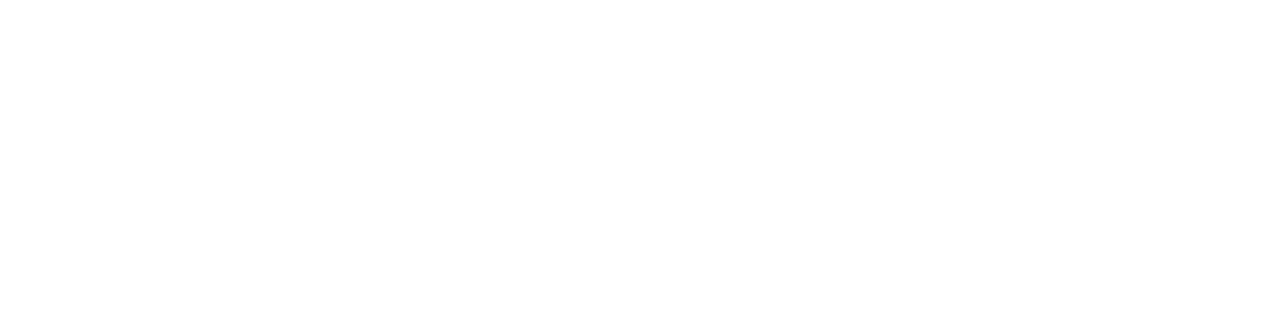
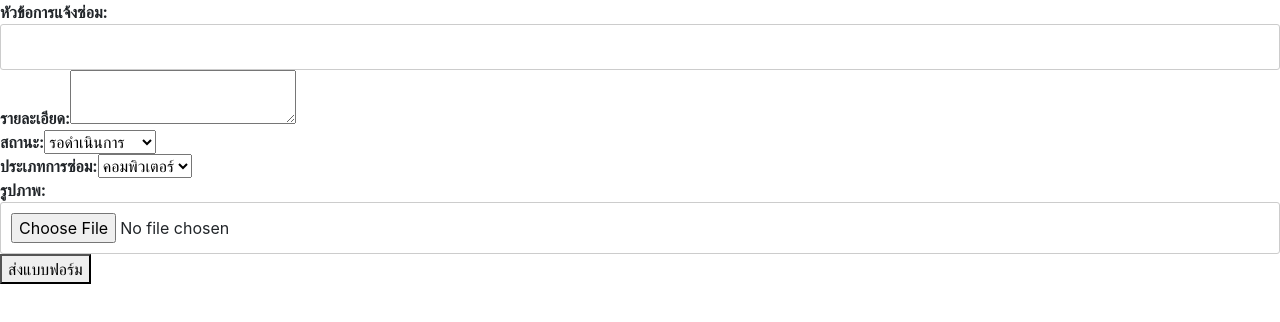
Before and after one commit to KaoParunyu/intern, a React (Create React App) app in the folder client/: page /RepairForm in a window 1280 px wide. Before the commit this address had no page. Shown: the top 322 px of the page. Built offline with nearby package versions, Linux system fonts and the light colour scheme.

Commit message:
testchatgpt

```diff
--- a/client/src/App.js
+++ b/client/src/App.js
@@ -2,21 +2,36 @@
 //import Container from 'react-bootstrap/Container';
 //import Login from './Login';
 //import Navbar from 'react-bootstrap/Navbar';
-import Tabletest from './Tabletest';import Foradmin  from './Foradmin';
+// import Tabletest from './Tabletest';
+import Foradmin  from './Foradmin';
 import Login from './Login';
 import Problem from './Problem';
+import RepairForm from './RepairForm';
+import RepairList from './RepairList';
 
 
 function App() {
+  const handleSubmitRepairForm = (formData) => {
+    // ใส่โค้ดส่งข้อมูลการแจ้งซ่อมที่นี่ (fetch POST ไปที่ API)
+   fetch('http://localhost:3333', { method: 'POST', body: formData });
+  };
+
+
+
+
+
   return (
     <>
 
     <div>
     <Foradmin/>
-      <Tabletest/>
+      {/* <Tabletest/> */}
       <Problem/>
       <Login/>
-
+      <h1>Repair Notification System</h1>
+      <RepairForm onSubmit={handleSubmitRepairForm} />
+      <h2>รายการแจ้งซ่อม</h2>
+      <RepairList />
       </div>
       {/*
 <Navbar bg="primary" data-bs-theme="dark" >
--- a/client/src/Register.js
+++ b/client/src/Register.js
@@ -59,7 +59,7 @@ export default function SignUp() {
             alert('register Success')
             window.location = '/login'
           } else {
-            alert('รูปแบบอีเมลล์ไม่ถูกต้องอีเมลล์เคยใช้แล้ว')
+            alert('รูปแบบอีเมลล์ไม่ถูกต้องหรืออีเมลล์เคยใช้แล้ว')
           }
 
         })
--- /dev/null
+++ b/client/src/RepairForm.js
@@ -0,0 +1,83 @@
+import React, { useState } from 'react';
+
+function RepairForm({ onSubmit }) {
+  const [formData, setFormData] = useState({
+    title: '',
+    description: '',
+    status: 'รอดำเนินการ',
+    repairType: '1', // ประเภทการซ่อมเริ่มต้น
+    image: null,
+  });
+
+  const handleChange = (e) => {
+    const { name, value, type, files } = e.target;
+    setFormData((prevData) => ({
+      ...prevData,
+      [name]: type === 'file' ? files[0] : value,
+    }));
+  };
+
+  const handleSubmit = (e) => {
+    e.preventDefault();
+    onSubmit(formData);
+  };
+
+  return (
+    <form onSubmit={handleSubmit}>
+      <label htmlFor="title">หัวข้อการแจ้งซ่อม:</label>
+      <input
+        type="text"
+        id="title"
+        name="title"
+        required
+        value={formData.title}
+        onChange={handleChange}
+      /><br />
+
+      <label htmlFor="description">รายละเอียด:</label>
+      <textarea
+        id="description"
+        name="description"
+        required
+        value={formData.description}
+        onChange={handleChange}
+      ></textarea><br />
+
+      <label htmlFor="status">สถานะ:</label>
+      <select
+        id="status"
+        name="status"
+        value={formData.status}
+        onChange={handleChange}
+      >
+        <option value="รอดำเนินการ">รอดำเนินการ</option>
+        <option value="กำลังดำเนินการ">กำลังดำเนินการ</option>
+        <option value="เสร็จสมบูรณ์">เสร็จสมบูรณ์</option>
+      </select><br />
+
+      <label htmlFor="repairType">ประเภทการซ่อม:</label>
+      <select
+        id="repairType"
+        name="repairType"
+        value={formData.repairType}
+        onChange={handleChange}
+      >
+        <option value="1">คอมพิวเตอร์</option>
+        <option value="2">เครื่องปริ้น</option>
+        <option value="3">อินเทอร์เน็ต</option>
+      </select><br />
+
+      <label htmlFor="image">รูปภาพ:</label>
+      <input
+        type="file"
+        id="image"
+        name="image"
+        onChange={handleChange}
+      /><br />
+
+      <button type="submit">ส่งแบบฟอร์ม</button>
+    </form>
+  );
+}
+
+export default RepairForm;
--- /dev/null
+++ b/client/src/RepairList.js
@@ -0,0 +1,29 @@
+import React, { useEffect, useState } from 'react';
+
+function RepairList() {
+  const [repairs, setRepairs] = useState([]);
+
+  useEffect(() => {
+    // ใส่โค้ดการโหลดรายการแจ้งซ่อมที่นี่ (fetch จาก API หรือข้อมูลที่คุณมี)
+     fetch('http://localhost:3333').then(response => response.json()).then(data => setRepairs(data));
+  }, []);
+
+  if (repairs.length === 0) {
+    return <p>ไม่มีรายการแจ้งซ่อม</p>;
+  }
+
+  return (
+    <ul>
+      {repairs.map((repair) => (
+        <li key={repair.id}>
+          <strong>{repair.title}</strong> ({repair.status})<br />
+          รายละเอียด: {repair.description}<br />
+          ประเภทการซ่อม: {repair.repairType}<br />
+          <img src={repair.image_url} alt="รูปภาพ" />
+        </li>
+      ))}
+    </ul>
+  );
+}
+
+export default RepairList;
--- a/client/src/index.js
+++ b/client/src/index.js
@@ -8,7 +8,8 @@ import Login from './Login';
 import Problem from './Problem';
 import Tabletest from './Tabletest';
 import Register from './Register';
-
+import RepairForm from './RepairForm';
+import RepairList from './RepairList';
 
 const root = ReactDOM.createRoot(document.getElementById('root'));
 root.render(
@@ -19,6 +20,8 @@ root.render(
     <Route path="/Login" element={<Login />} />
     <Route path="/Tabletest" element={<Tabletest />} />
     <Route path="/Register" element={<Register />} />
+    <Route path="/RepairForm" element={<RepairForm />} />
+    <Route path="/RepairList" element={<RepairList />} />
   </Routes>
 
   </BrowserRouter>
```
